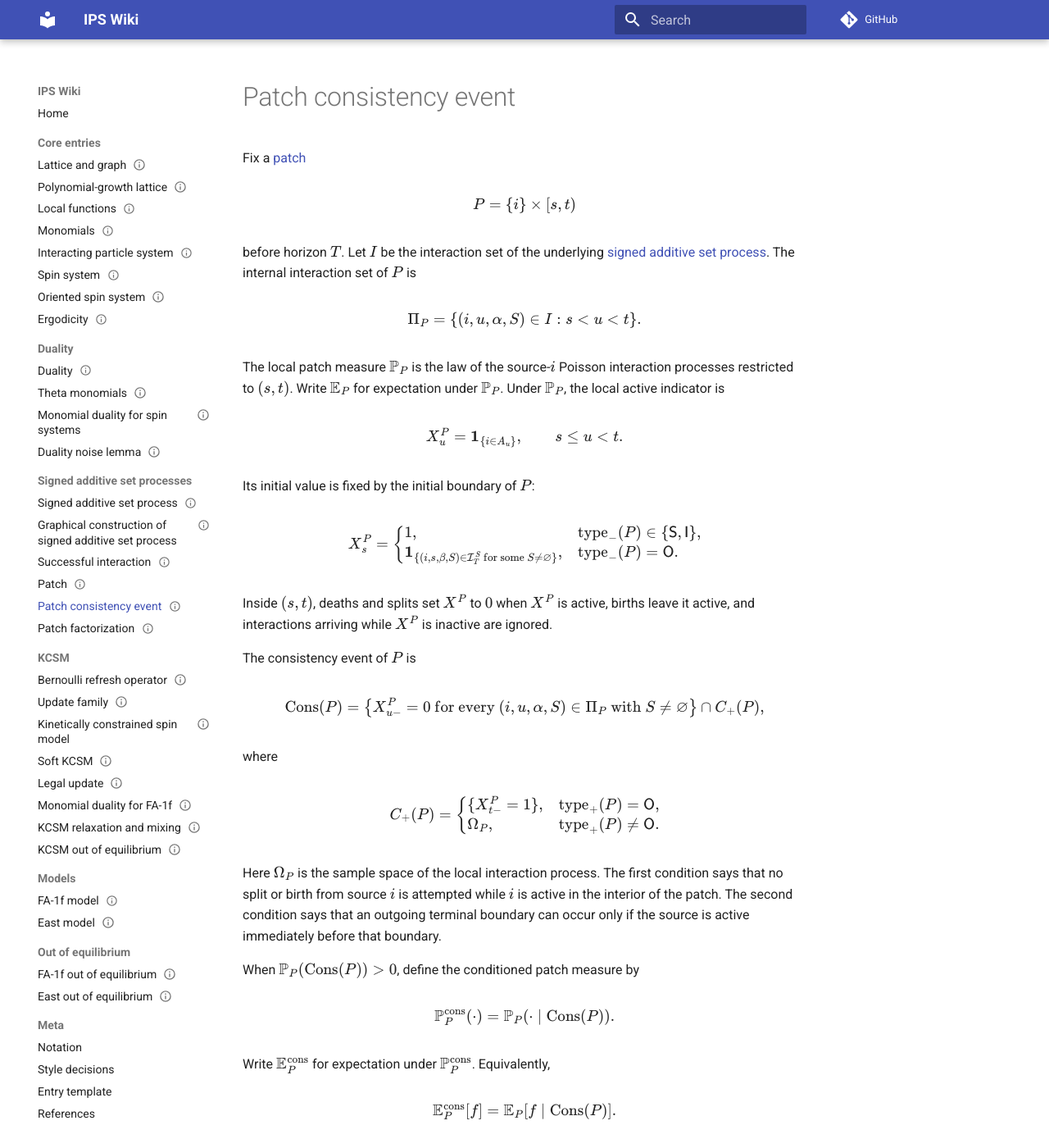
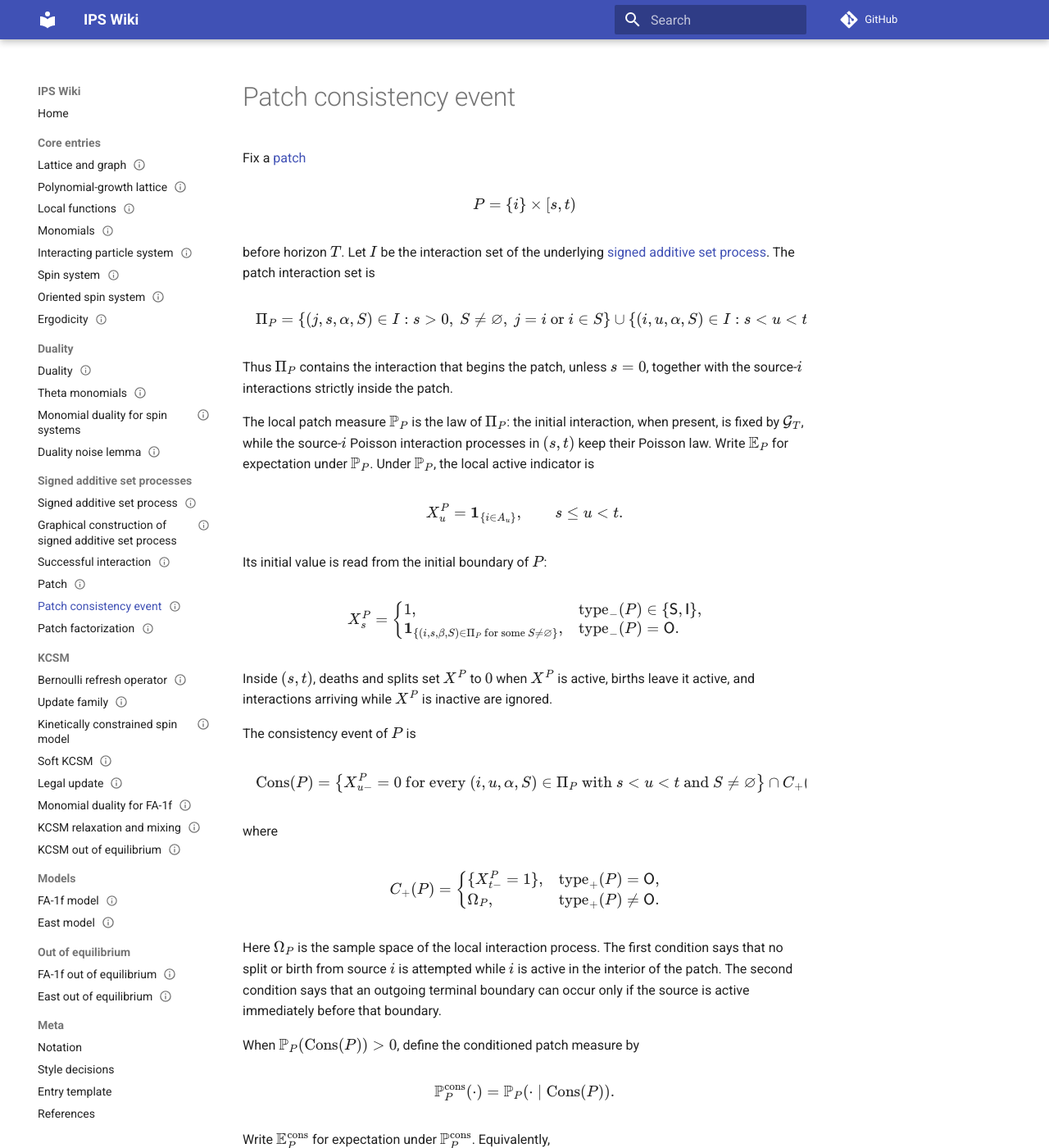
Before and after one commit to maciejgluchowski86-beep/ips-wiki, an MkDocs documentation site: the page built from docs/entries/patch-consistency-event.md, in a window 1280 px wide and 1400 px high. Shown: the whole window at 82% size. Built offline with MkDocs 1.6.1 and Material for MkDocs 9.7.7, drawn with Linux system fonts in a browser that asks for light colours; comment, search, counter and statistics services are not loaded.

Commit message:
Include initial interaction in patch data

```diff
--- a/docs/entries/patch-consistency-event.md
+++ b/docs/entries/patch-consistency-event.md
@@ -16,29 +16,33 @@ $$
 P=\{i\}\times[s,t)
 $$
 
-before horizon \(T\). Let \(I\) be the interaction set of the underlying [signed additive set process](signed-additive-set-process.md). The internal interaction set of \(P\) is
+before horizon \(T\). Let \(I\) be the interaction set of the underlying [signed additive set process](signed-additive-set-process.md). The patch interaction set is
 
 $$
 \Pi_P
 =
+\{(j,s,\alpha,S)\in I:s>0,\ S\ne\vn,\ j=i\text{ or }i\in S\}
+\cup
 \{(i,u,\alpha,S)\in I:s<u<t\}.
 $$
 
-The local patch measure \(\mathbb P_P\) is the law of the source-\(i\) Poisson interaction processes restricted to \((s,t)\). Write \(\mathbb E_P\) for expectation under \(\mathbb P_P\). Under \(\mathbb P_P\), the local active indicator is
+Thus \(\Pi_P\) contains the interaction that begins the patch, unless \(s=0\), together with the source-\(i\) interactions strictly inside the patch.
+
+The local patch measure \(\mathbb P_P\) is the law of \(\Pi_P\): the initial interaction, when present, is fixed by \(\cG_T\), while the source-\(i\) Poisson interaction processes in \((s,t)\) keep their Poisson law. Write \(\mathbb E_P\) for expectation under \(\mathbb P_P\). Under \(\mathbb P_P\), the local active indicator is
 
 $$
 X^P_u=\mathbf 1_{\{i\in A_u\}},
 \qquad s\le u<t.
 $$
 
-Its initial value is fixed by the initial boundary of \(P\):
+Its initial value is read from the initial boundary of \(P\):
 
 $$
 X^P_s
 =
 \begin{cases}
 1, & \operatorname{type}_-(P)\in\{\mathsf S,\mathsf I\},\\
-\mathbf 1_{\{(i,s,\beta,S)\in\mathcal I_T^S\text{ for some }S\ne\vn\}}, & \operatorname{type}_-(P)=\mathsf O.
+\mathbf 1_{\{(i,s,\beta,S)\in\Pi_P\text{ for some }S\ne\vn\}}, & \operatorname{type}_-(P)=\mathsf O.
 \end{cases}
 $$
 
@@ -51,7 +55,7 @@ $$
 =
 \left\{
 X^P_{u-}=0
-\text{ for every }(i,u,\alpha,S)\in\Pi_P\text{ with }S\ne\vn
+\text{ for every }(i,u,\alpha,S)\in\Pi_P\text{ with }s<u<t\text{ and }S\ne\vn
 \right\}
 \cap C_+(P),
 $$
```
